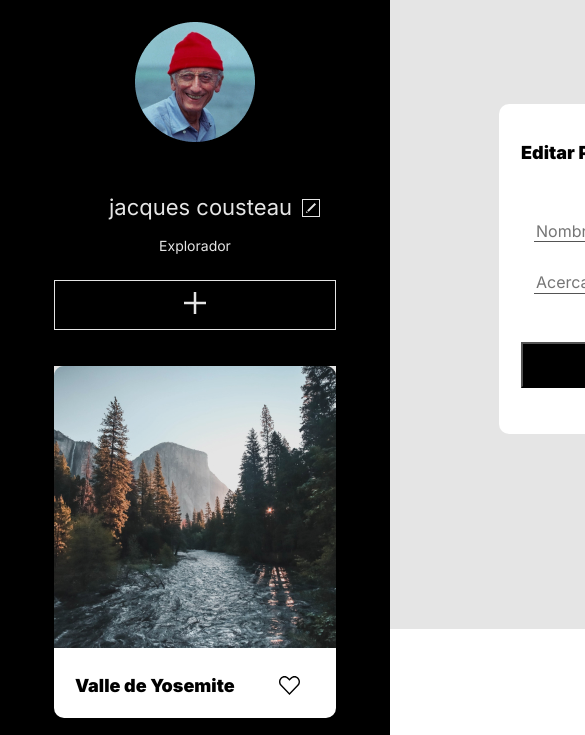
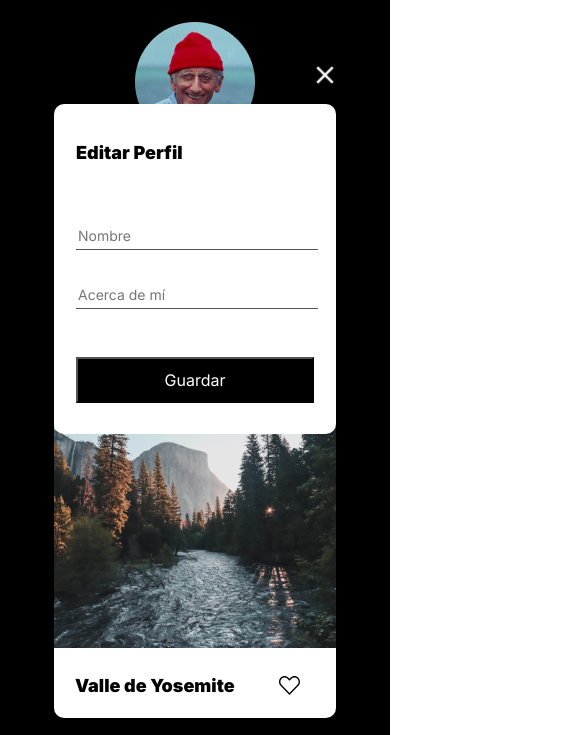
Before and after one commit to EstebanEslava/web_project_around, a plain HTML site: page index.html in a window 390 px wide. Both pictures are taken after a click on the button 311 px from the left and 298 px from the top of the page. Shown: the part 91-826 px from the top of the page, 585 px wide, since content can reach past the window. Drawn offline with Linux system fonts and the light colour scheme.

Commit message:
proyecto listo

```diff
--- a/blocks/popup.css
+++ b/blocks/popup.css
@@ -3,7 +3,8 @@
 .popup {
     background: rgba(0, 0, 0, 0.1);
     min-height: 720px;
-    min-width: 1280px;
+    max-width: 1280px;
+    width: 100%;
     display: flex;
     justify-content: center;
     align-items: center;
@@ -100,10 +101,19 @@
 }
 
 
+@media screen and (max-width: 968px) {
+
+    .popup{
+        min-width: 560px;
+
+    }
+}
 
 @media screen and (max-width: 620px){
 
-
+    .popup{
+        min-width: 282px;
+    }
 
     .popup__button-close{
         width: 22px;
@@ -120,7 +130,14 @@
         font-size: 18px;
     }
 
-    .popup__input{
+    .popup__name{
+        max-width: 238px;
+        height: 26px;
+        margin-left: 22px;
+        font-size: 14px;
+    }
+
+    .popup__occupation{
         max-width: 238px;
         height: 26px;
         margin-left: 22px;
--- a/index.html
+++ b/index.html
@@ -108,7 +108,7 @@
     </footer>
 
     <div class="popup " id="popup">
-        <div class="popup__container popup_opened" >
+        <div class="popup__container " >
         <button class="popup__button-close" type="button" id="button-close">
             <img src="images/Vector_add.png" alt="boton cerrar"></button>
         <h2 class="popup__title">Editar Perfil</h2>
```
